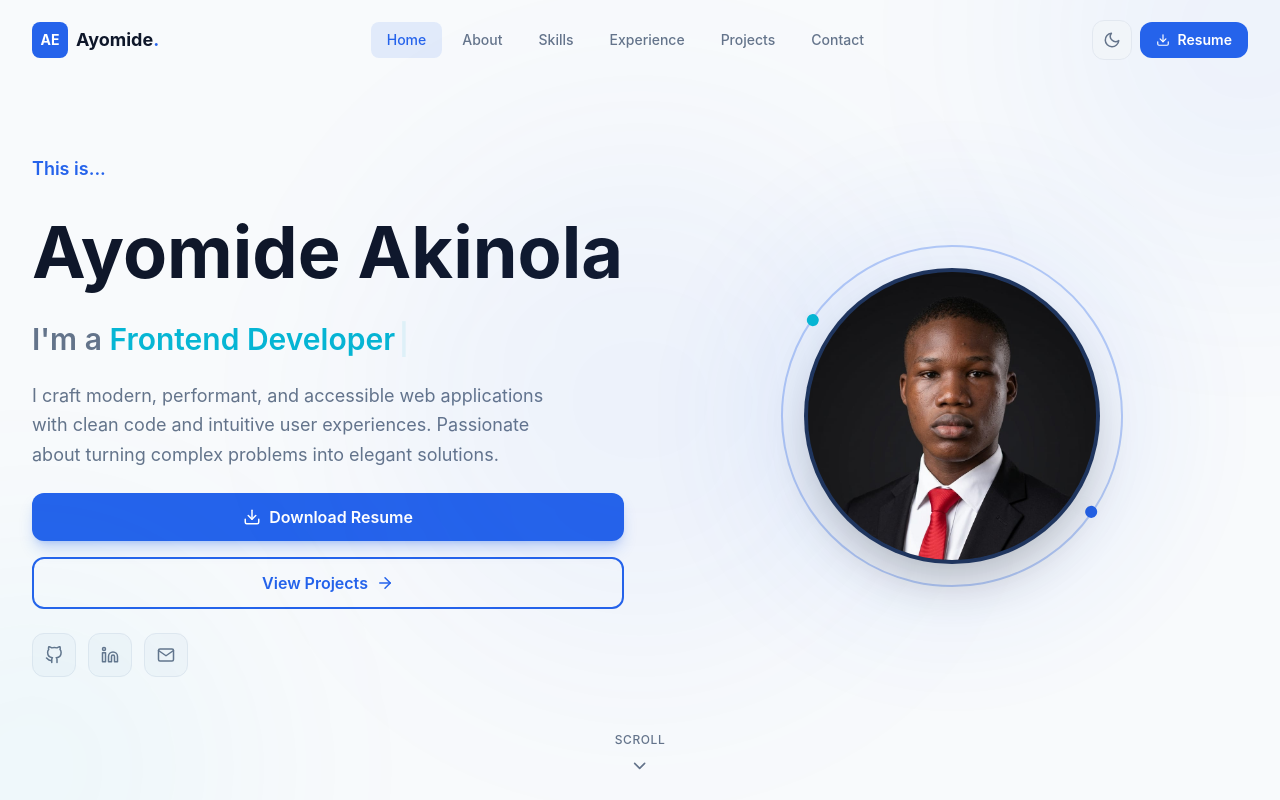
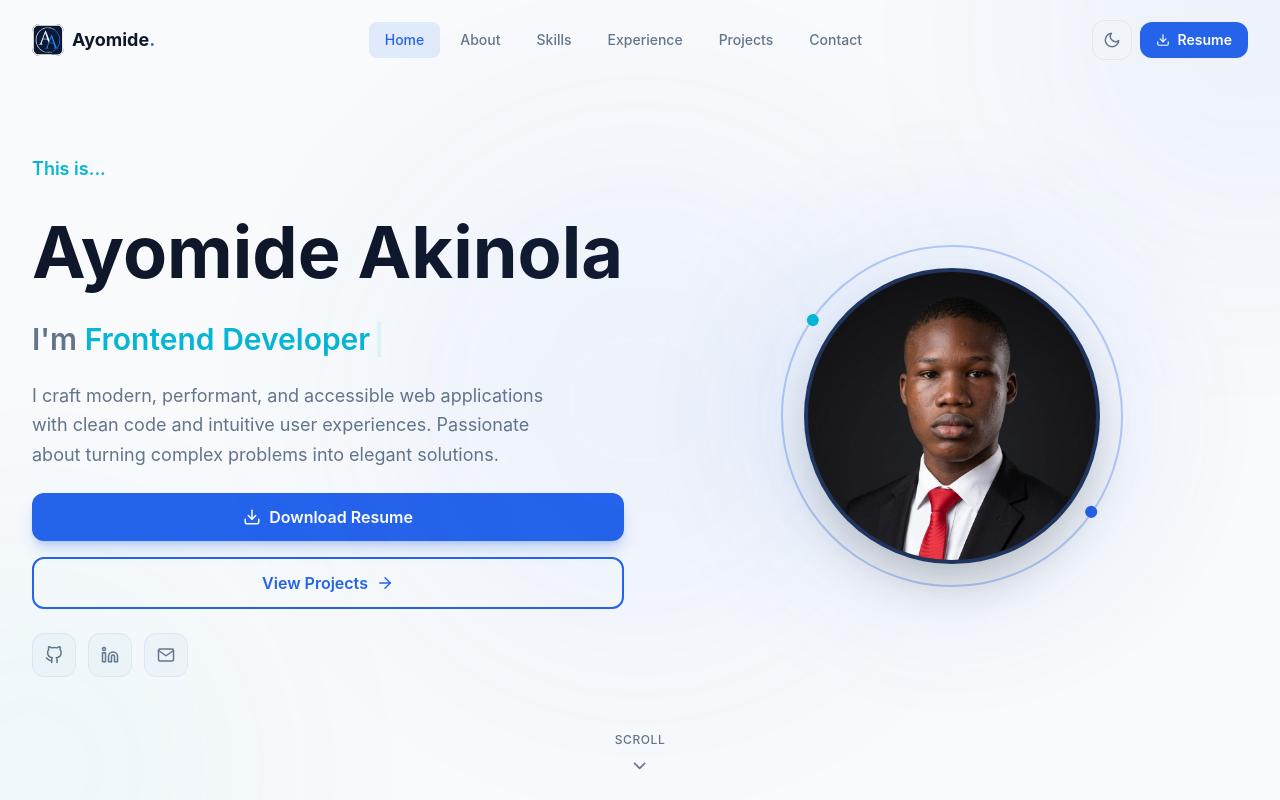
Before and after one commit to ayoglow01/myportfolio, a React (Vite) app: page / in a window 1280 px wide. Shown: the top 800 px of the page. Built offline with nearby package versions, Linux system fonts and the light colour scheme.

Commit message:
Update site changes

```diff
--- a/src/components/hero/HeroContent.jsx
+++ b/src/components/hero/HeroContent.jsx
@@ -10,7 +10,7 @@ function HeroContent() {
     <div className="flex flex-col gap-6">
       {/* Greeting */}
       <motion.p
-        className="text-primary font-semibold text-lg"
+        className="text-secondary font-semibold text-lg"
         initial={{ opacity: 0, x: -20 }}
         animate={{ opacity: 1, x: 0 }}
         transition={{ delay: 0.2, duration: 0.5 }}
@@ -35,7 +35,7 @@ function HeroContent() {
         animate={{ opacity: 1, y: 0 }}
         transition={{ delay: 0.5, duration: 0.5 }}
       >
-        <span className="dark:text-muted text-muted-light">I&apos;m a </span>
+        <span className="dark:text-muted text-muted-light">I&apos;m </span>
         <span className="text-secondary">
           <Typewriter
             words={personalInfo.roles}
--- a/src/components/layout/Navbar.jsx
+++ b/src/components/layout/Navbar.jsx
@@ -112,9 +112,11 @@ function Navbar() {
               className="flex items-center gap-2 group shrink-0"
               aria-label="Go to homepage"
             >
-              <div className="w-8 h-8 sm:w-9 sm:h-9 rounded-lg bg-primary flex items-center justify-center text-white font-bold text-xs sm:text-sm">
-                AE
-              </div>
+              <img
+                  src="/favicon.svg"
+                  alt="Ayomide Logo"
+                  className="w-8 h-8 rounded-lg object-cover transition-transform duration-300 group-hover:scale-105"
+                />
               <span className="font-bold text-base sm:text-lg dark:text-text text-text-light group-hover:text-primary transition-colors hidden sm:block">
                 Ayomide<span className="text-primary">.</span>
               </span>
```
